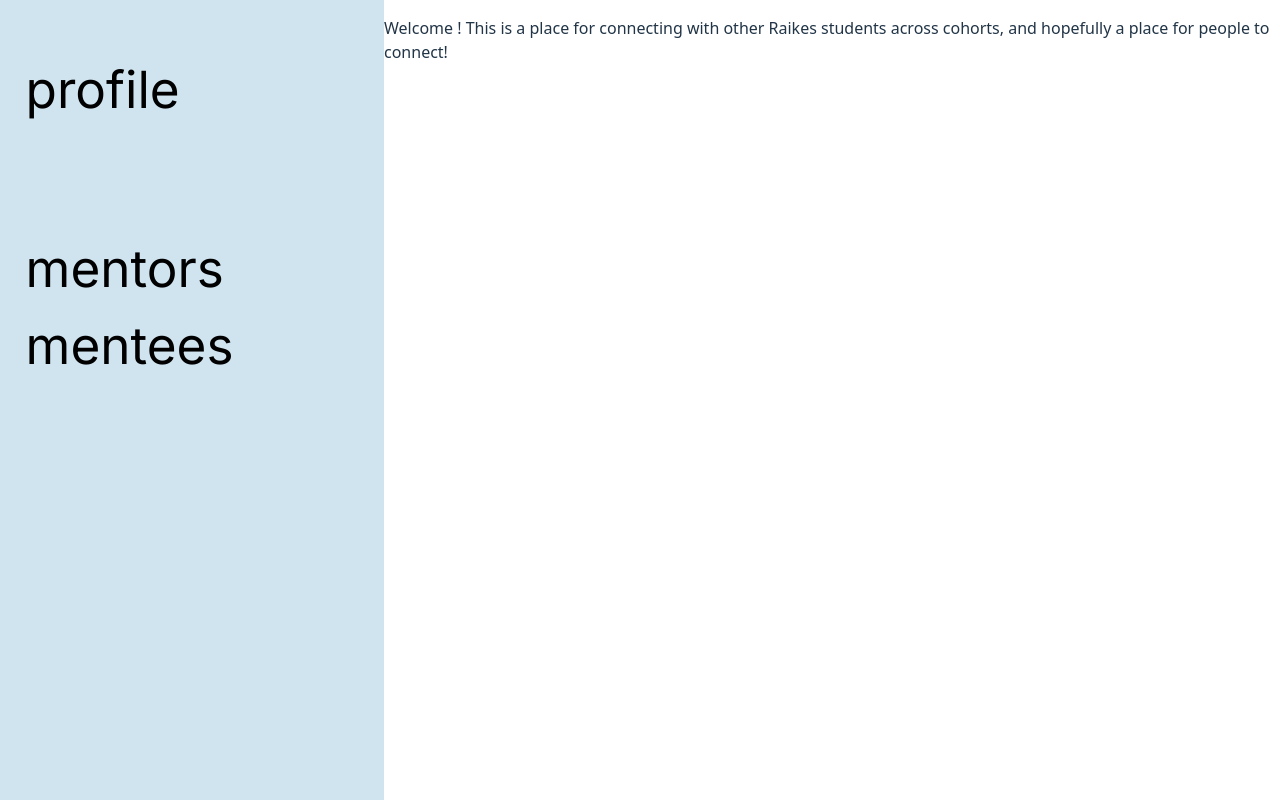
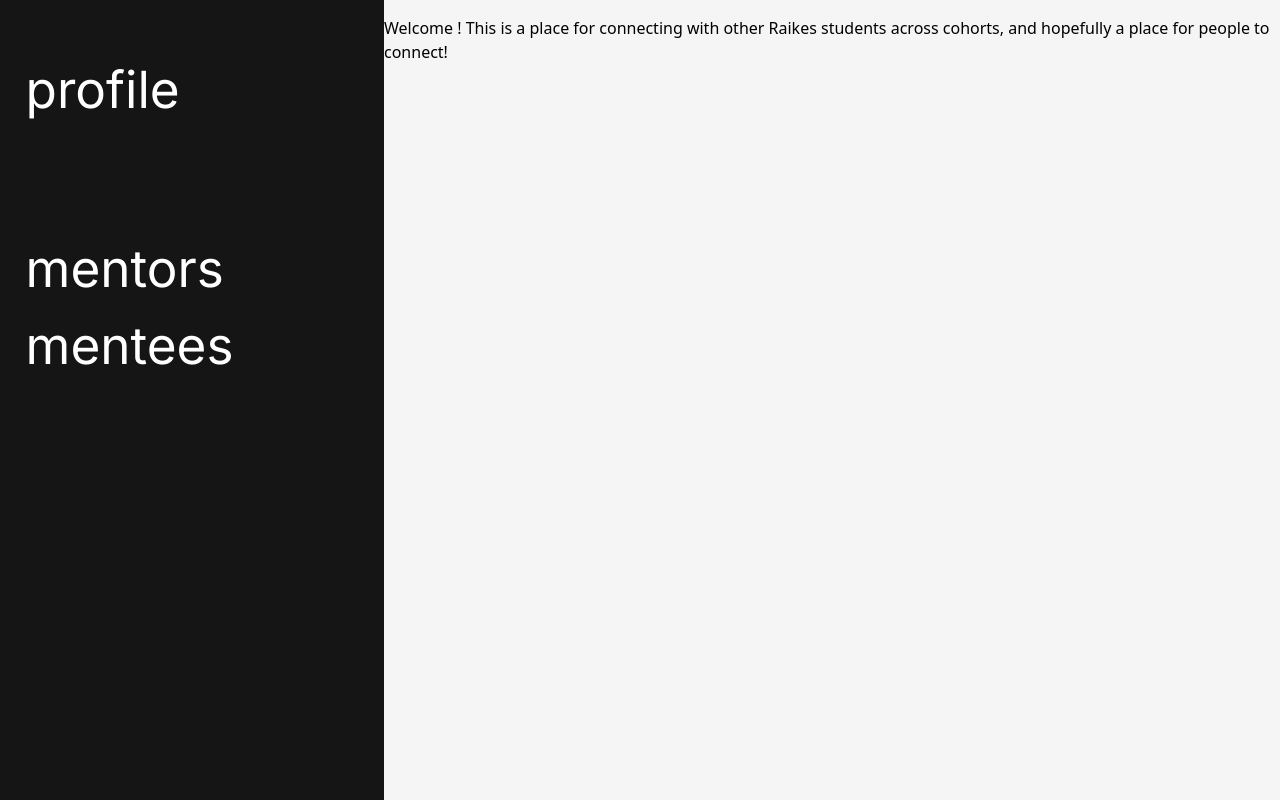
Before and after one commit to cdelzell/raikes-mentors, a React (Vite) app in the folder raikes-mentors/: page /profile in a window 1280 px wide. Built offline with nearby package versions, Linux system fonts and the light colour scheme; no server answers.

Commit message:
maybe going to do a black and white minimalist look

```diff
--- a/raikes-mentors/src/components/navBar/navBar.css
+++ b/raikes-mentors/src/components/navBar/navBar.css
@@ -1,13 +1,14 @@
 .box {
   width: 30vw;
   height: 100vh;
-  background-color: rgb(208, 228, 240);
+  background-color: rgb(21, 21, 21);
   display: flex;
   flex-direction: column;
   justify-content: center;
   align-items: left;
   font-size: 4vw;
   font-family: "Inter";
+  color: white;
 }
 
 .linkWrapper {
--- a/raikes-mentors/src/index.css
+++ b/raikes-mentors/src/index.css
@@ -15,11 +15,11 @@
 
 a {
   font-weight: 500;
-  color: #000000;
+  color: #ffffff;
   text-decoration: inherit;
 }
 a:hover {
-  color: #000000;
+  color: #ffffff;
   text-decoration: underline;
 }
 
--- a/raikes-mentors/src/profile/profile.css
+++ b/raikes-mentors/src/profile/profile.css
@@ -7,4 +7,6 @@
 .profileWrapper {
   width: 70vw;
   height: 100vh;
+  background-color: whitesmoke;
+  color: black;
 }
```
